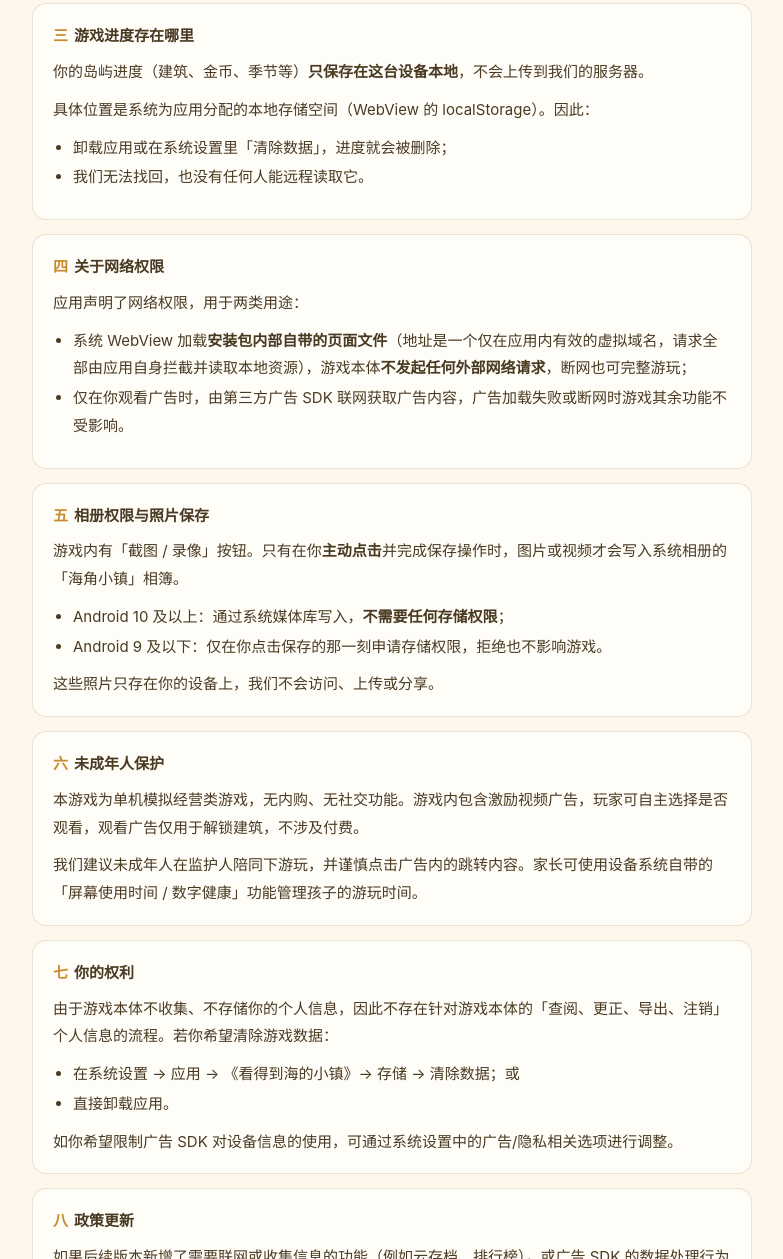
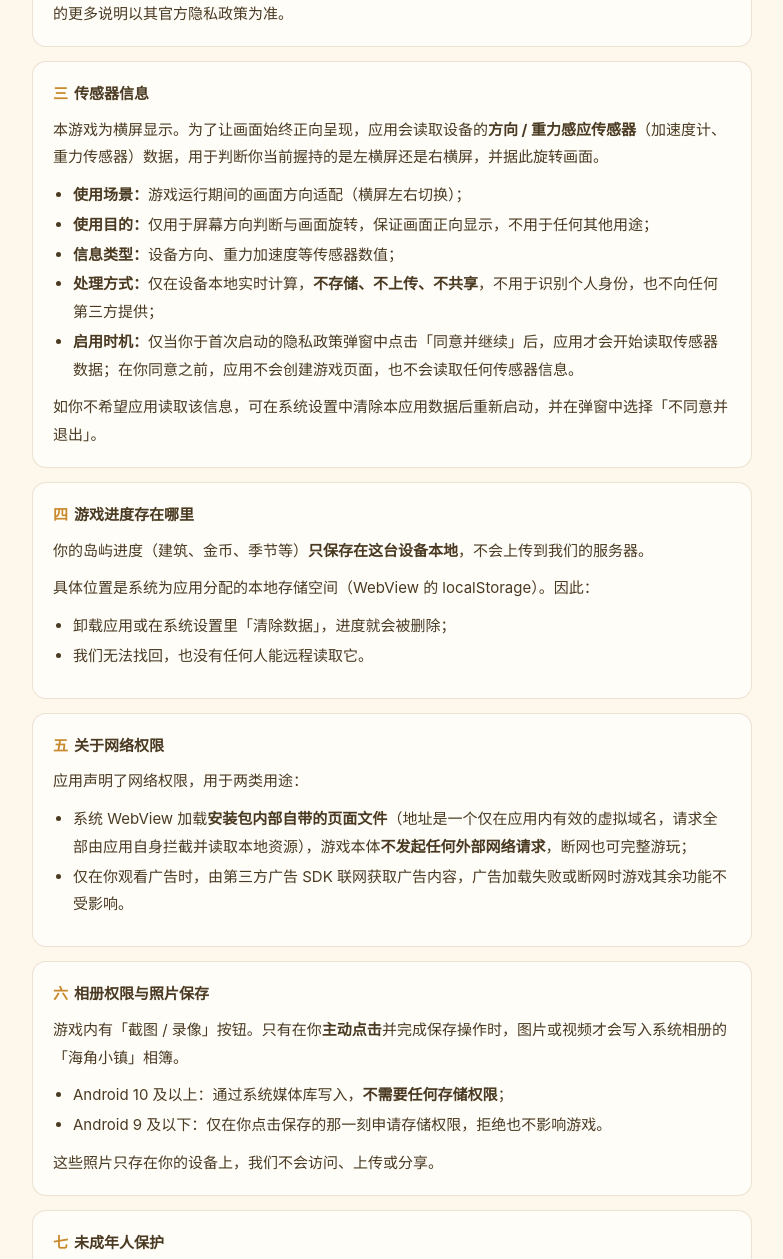
Before and after one commit to 520028wle-byte/seatown-privacy, a plain HTML site: page index.html in a window 1280 px wide. Shown: the part 939-2198 px from the top of the page, without its empty margins (248-1031 px from the left). Drawn offline with Linux system fonts and the light colour scheme.

Commit message:
Update index.html

```diff
--- a/index.html
+++ b/index.html
@@ -45,7 +45,7 @@
 
   <header>
     <h1>《看得到海的小镇》隐私政策</h1>
-    <div class="sub">最后更新：2026 年 11 月 20 日　·　生效日期：2026 年 11 月 20 日</div>
+    <div class="sub">最后更新：2026 年 11 月 21 日　·　生效日期：2026 年 11 月 21 日</div>
   </header>
 
   <div class="card">
@@ -55,6 +55,7 @@
       <li>没有账号系统，不需要注册、登录，也不需要手机号、邮箱或第三方账号。</li>
       <li>游戏本体没有统计埋点、没有崩溃上报，游戏进度不会上传到任何服务器。</li>
       <li>游戏本体不读取通讯录、位置、相册、麦克风、摄像头等敏感信息。</li>
+      <li>游戏本体仅在本地读取设备方向传感器用于横屏画面适配，不存储、不上传，详见「三、传感器信息」。</li>
       <li>为展示激励视频广告，本游戏接入了第三方广告 SDK，其在广告服务过程中可能处理部分设备信息，详见下文「第三方广告 SDK」。</li>
     </ul>
   </div>
@@ -78,7 +79,20 @@
   </div>
 
   <div class="card">
-    <h2><span>三</span>游戏进度存在哪里</h2>
+    <h2><span>三</span>传感器信息</h2>
+    <p>本游戏为横屏显示。为了让画面始终正向呈现，应用会读取设备的<b>方向 / 重力感应传感器</b>（加速度计、重力传感器）数据，用于判断你当前握持的是左横屏还是右横屏，并据此旋转画面。</p>
+    <ul>
+      <li><b>使用场景：</b>游戏运行期间的画面方向适配（横屏左右切换）；</li>
+      <li><b>使用目的：</b>仅用于屏幕方向判断与画面旋转，保证画面正向显示，不用于任何其他用途；</li>
+      <li><b>信息类型：</b>设备方向、重力加速度等传感器数值；</li>
+      <li><b>处理方式：</b>仅在设备本地实时计算，<b>不存储、不上传、不共享</b>，不用于识别个人身份，也不向任何第三方提供；</li>
+      <li><b>启用时机：</b>仅当你于首次启动的隐私政策弹窗中点击「同意并继续」后，应用才会开始读取传感器数据；在你同意之前，应用不会创建游戏页面，也不会读取任何传感器信息。</li>
+    </ul>
+    <p>如你不希望应用读取该信息，可在系统设置中清除本应用数据后重新启动，并在弹窗中选择「不同意并退出」。</p>
+  </div>
+
+  <div class="card">
+    <h2><span>四</span>游戏进度存在哪里</h2>
     <p>你的岛屿进度（建筑、金币、季节等）<b>只保存在这台设备本地</b>，不会上传到我们的服务器。</p>
     <p>具体位置是系统为应用分配的本地存储空间（WebView 的 localStorage）。因此：</p>
     <ul>
@@ -88,7 +102,7 @@
   </div>
 
   <div class="card">
-    <h2><span>四</span>关于网络权限</h2>
+    <h2><span>五</span>关于网络权限</h2>
     <p>应用声明了网络权限，用于两类用途：</p>
     <ul>
       <li>系统 WebView 加载<b>安装包内部自带的页面文件</b>（地址是一个仅在应用内有效的虚拟域名，请求全部由应用自身拦截并读取本地资源），游戏本体<b>不发起任何外部网络请求</b>，断网也可完整游玩；</li>
@@ -97,7 +111,7 @@
   </div>
 
   <div class="card">
-    <h2><span>五</span>相册权限与照片保存</h2>
+    <h2><span>六</span>相册权限与照片保存</h2>
     <p>游戏内有「截图 / 录像」按钮。只有在你<b>主动点击</b>并完成保存操作时，图片或视频才会写入系统相册的「海角小镇」相簿。</p>
     <ul>
       <li>Android 10 及以上：通过系统媒体库写入，<b>不需要任何存储权限</b>；</li>
@@ -107,13 +121,13 @@
   </div>
 
   <div class="card">
-    <h2><span>六</span>未成年人保护</h2>
+    <h2><span>七</span>未成年人保护</h2>
     <p>本游戏为单机模拟经营类游戏，无内购、无社交功能。游戏内包含激励视频广告，玩家可自主选择是否观看，观看广告仅用于解锁建筑，不涉及付费。</p>
     <p>我们建议未成年人在监护人陪同下游玩，并谨慎点击广告内的跳转内容。家长可使用设备系统自带的「屏幕使用时间 / 数字健康」功能管理孩子的游玩时间。</p>
   </div>
 
   <div class="card">
-    <h2><span>七</span>你的权利</h2>
+    <h2><span>八</span>你的权利</h2>
     <p>由于游戏本体不收集、不存储你的个人信息，因此不存在针对游戏本体的「查阅、更正、导出、注销」个人信息的流程。若你希望清除游戏数据：</p>
     <ul>
       <li>在系统设置 → 应用 → 《看得到海的小镇》→ 存储 → 清除数据；或</li>
@@ -123,15 +137,15 @@
   </div>
 
   <div class="card">
-    <h2><span>八</span>政策更新</h2>
+    <h2><span>九</span>政策更新</h2>
     <p>如果后续版本新增了需要联网或收集信息的功能（例如云存档、排行榜），或广告 SDK 的数据处理行为发生变化，我们会在更新前修改本政策，并在游戏内和本页面同时说明。</p>
     <p>本页面地址即为最新版本，建议以页面上的「最后更新」时间为准。</p>
   </div>
 
   <div class="card">
-    <h2><span>九</span>联系我们</h2>
+    <h2><span>十</span>联系我们</h2>
     <p>对本政策有任何疑问，可以通过 TapTap 该游戏页面下的「反馈」或开发者联系方式与我们联系。</p>
-    <p>开发者：个人开发者　·　联系邮箱：<a href="mailto:520028wle@163.com">520028wle@163.com</a></p>
+    <p>开发者：王磊　·　联系邮箱：<a href="mailto:520028wle@163.com">520028wle@163.com</a></p>
   </div>
 
   <footer>
```
